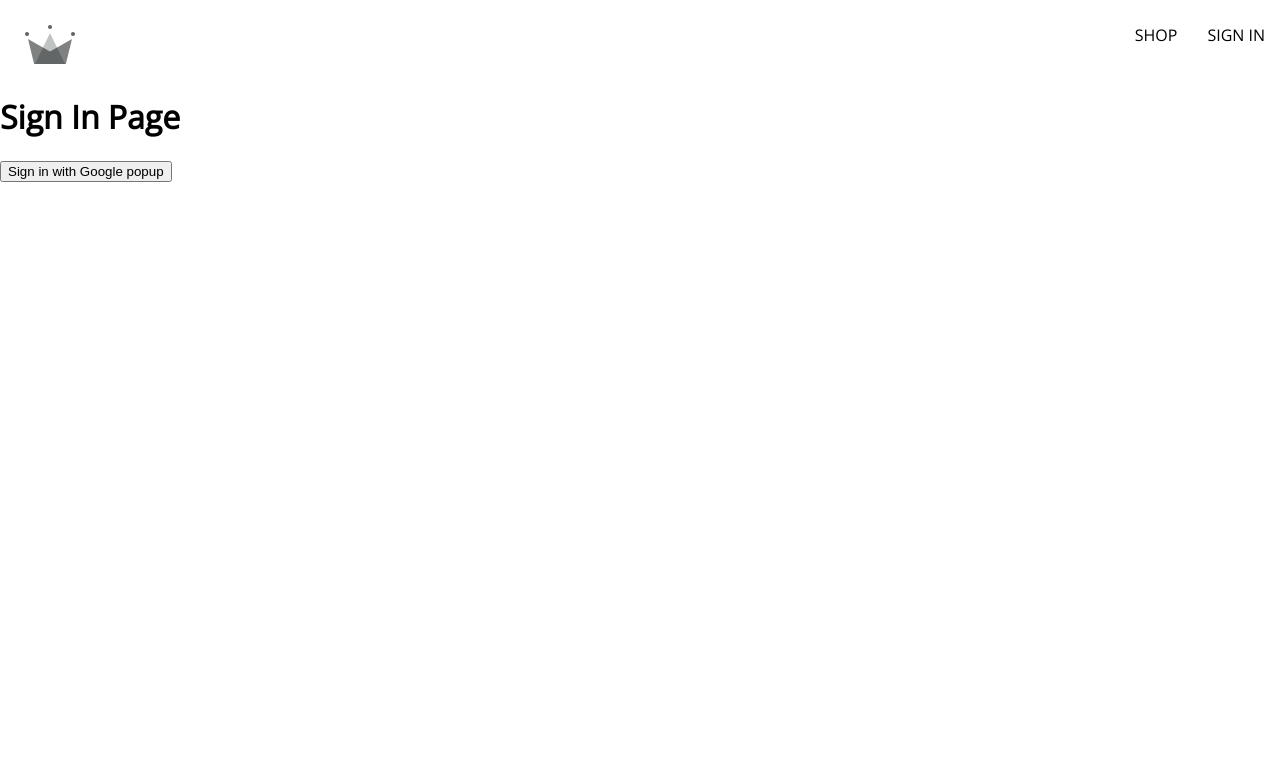
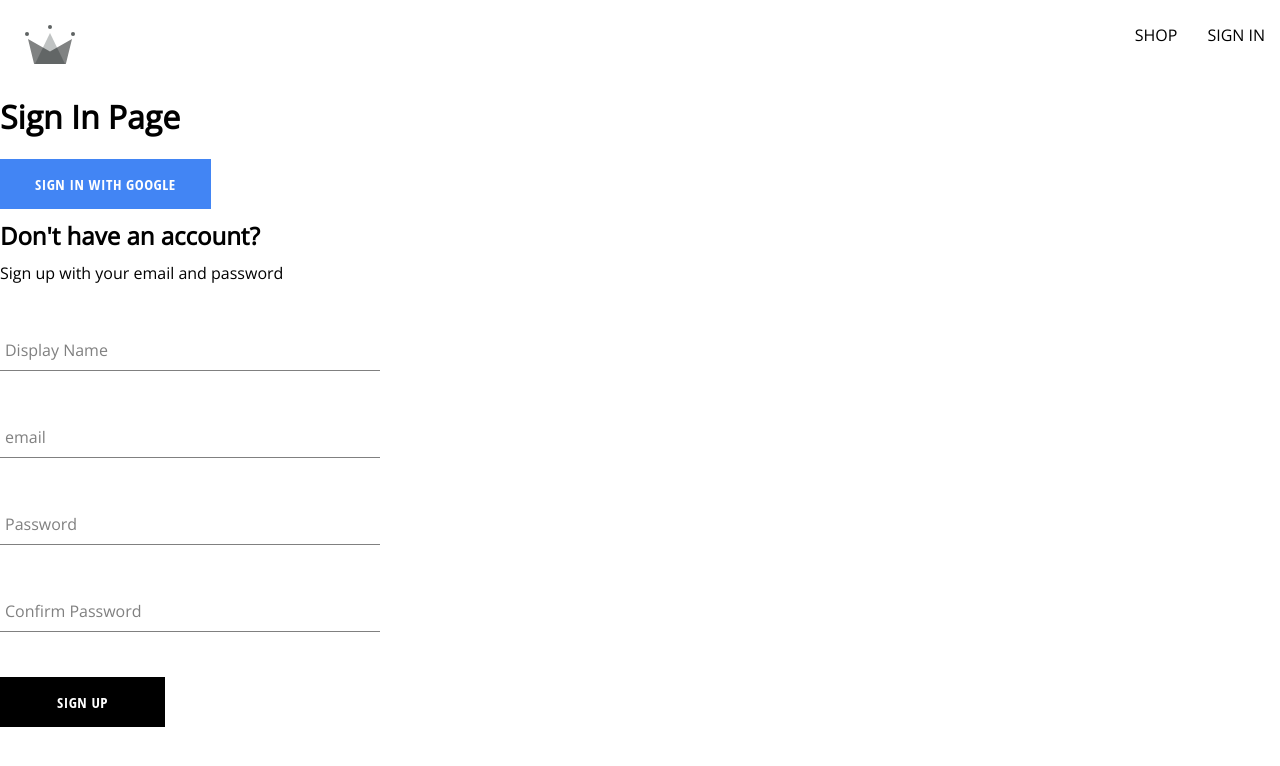
Before and after one commit to gustavojofelix/crw-clothing, a React (Create React App) app: page /sign-in in a window 1280 px wide. Shown: the top 766 px of the page. Built offline with nearby package versions, Linux system fonts and the light colour scheme.

Commit message:
signup, form input, custom button component

```diff
--- /dev/null
+++ b/src/components/button/button.component.jsx
@@ -0,0 +1,19 @@
+import "./button.styles.scss";
+
+const BUTTON_TYPE_CLASSES = {
+  google: "google-sign-in",
+  inverted: "inverted",
+};
+
+const Button = ({ children, buttonType, ...otherProps }) => {
+  return (
+    <button
+      className={`button-container ${BUTTON_TYPE_CLASSES[buttonType]}`}
+      {...otherProps}
+    >
+      {children}
+    </button>
+  );
+};
+
+export default Button;
--- /dev/null
+++ b/src/components/button/button.styles.scss
@@ -0,0 +1,46 @@
+.button-container {
+    min-width: 165px;
+    width: auto;
+    height: 50px;
+    letter-spacing: 0.5px;
+    line-height: 50px;
+    padding: 0 35px 0 35px;
+    font-size: 15px;
+    background-color: black;
+    color: white;
+    text-transform: uppercase;
+    font-family: 'Open Sans Condensed';
+    font-weight: bolder;
+    border: none;
+    cursor: pointer;
+    display: flex;
+    justify-content: center;
+
+    &:hover {
+      background-color: white;
+      color: black;
+      border: 1px solid black;
+    }
+
+    &.google-sign-in {
+      background-color: #4285f4;
+      color: white;
+
+      &:hover {
+        background-color: #357ae8;
+        border: none;
+      }
+    }
+
+    &.inverted {
+      background-color: white;
+      color: black;
+      border: 1px solid black;
+
+      &:hover {
+        background-color: black;
+        color: white;
+        border: none;
+      }
+    }
+  }
--- /dev/null
+++ b/src/components/form-input/form-input.component.jsx
@@ -0,0 +1,20 @@
+import "./form-input.styles.scss";
+
+const FormInput = ({ label, ...otherProps }) => {
+  return (
+    <div className="group">
+      <input className="form-input" {...otherProps} />
+      {label && (
+        <label
+          className={`${
+            otherProps.value.length ? "shrink" : ""
+          } form-input-label`}
+        >
+          {label}
+        </label>
+      )}
+    </div>
+  );
+};
+
+export default FormInput;
--- /dev/null
+++ b/src/components/form-input/form-input.styles.scss
@@ -0,0 +1,54 @@
+$sub-color: grey;
+$main-color: black;
+
+@mixin shrinkLabel {
+  top: -14px;
+  font-size: 12px;
+  color: $main-color;
+}
+
+.group {
+  position: relative;
+  margin: 45px 0;
+
+  .form-input {
+    background: none;
+    background-color: white;
+    color: $sub-color;
+    font-size: 18px;
+    padding: 10px 10px 10px 5px;
+    display: block;
+    width: 100%;
+    border: none;
+    border-radius: 0;
+    border-bottom: 1px solid $sub-color;
+    margin: 25px 0;
+
+    &:focus {
+      outline: none;
+    }
+
+    &:focus ~ .form-input-label {
+      @include shrinkLabel();
+    }
+  }
+
+  input[type='password'] {
+    letter-spacing: 0.3em;
+  }
+
+  .form-input-label {
+    color: $sub-color;
+    font-size: 16px;
+    font-weight: normal;
+    position: absolute;
+    pointer-events: none;
+    left: 5px;
+    top: 10px;
+    transition: 300ms ease all;
+
+    &.shrink {
+      @include shrinkLabel();
+    }
+  }
+}
--- /dev/null
+++ b/src/components/sign-up-form/sign-up-form.component.jsx
@@ -0,0 +1,104 @@
+import { useState } from "react";
+
+import {
+  auth,
+  createAuthUserWithEmailAndPassword,
+  CreateUserDocumentFromAuth,
+} from "../../utils/firebase/firebase.utils";
+import Button from "../button/button.component";
+import FormInput from "../form-input/form-input.component";
+
+import "./sign-up-form.styles.scss";
+
+const defaultFormFields = {
+  displayName: "",
+  email: "",
+  password: "",
+  confirmPassword: "",
+};
+
+const SignUpForm = () => {
+  const [formFields, setFormFields] = useState(defaultFormFields);
+  const { displayName, email, password, confirmPassword } = formFields;
+
+  const handleChange = (event) => {
+    const { name, value } = event.target;
+
+    setFormFields({ ...formFields, [name]: value });
+  };
+
+  const resetFormFields = () => {
+    setFormFields(defaultFormFields);
+  };
+
+  const handleSubmit = async (event) => {
+    event.preventDefault();
+
+    // password matches confirmPassword
+    if (password !== confirmPassword) {
+      alert("Passwords do not match");
+      return;
+    }
+
+    try {
+      // See if the user is is authenticated successfully
+      const { user } = await createAuthUserWithEmailAndPassword(
+        email,
+        password
+      );
+
+      //user.displayName = displayName;
+      await CreateUserDocumentFromAuth(user, { displayName });
+      resetFormFields();
+      // Create user Document on Firestore
+    } catch (error) {}
+  };
+
+  return (
+    <div className="sign-up-container">
+      <h2>Don't have an account?</h2>
+      <span>Sign up with your email and password</span>
+      <form onSubmit={handleSubmit}>
+        <FormInput
+          label="Display Name"
+          type="text"
+          required
+          onChange={handleChange}
+          name="displayName"
+          value={displayName}
+        />
+
+        <FormInput
+          label="email"
+          type="email"
+          required
+          onChange={handleChange}
+          name="email"
+          value={email}
+        />
+
+        <FormInput
+          label="Password"
+          type="password"
+          required
+          onChange={handleChange}
+          name="password"
+          value={password}
+        />
+
+        <FormInput
+          label="Confirm Password"
+          type="password"
+          required
+          onChange={handleChange}
+          name="confirmPassword"
+          value={confirmPassword}
+        />
+
+        <Button type="submit">SIgn Up</Button>
+      </form>
+    </div>
+  );
+};
+
+export default SignUpForm;
--- /dev/null
+++ b/src/components/sign-up-form/sign-up-form.styles.scss
@@ -0,0 +1,9 @@
+.sign-up-container{
+    display: flex;
+    flex-direction: column;
+    width: 380px;
+
+    h2{
+        margin: 10px 0;
+    }
+}
--- a/src/routes/sign-in/sign-in.component.jsx
+++ b/src/routes/sign-in/sign-in.component.jsx
@@ -1,9 +1,21 @@
+import Button from "../../components/button/button.component";
+import SignUpForm from "../../components/sign-up-form/sign-up-form.component";
 import {
   signInWithGooglePopup,
   CreateUserDocumentFromAuth,
 } from "../../utils/firebase/firebase.utils";
 
 const SignIn = () => {
+  /*useEffect(() => {
+    const fetchData = async () => {
+      const response = await getRedirectResult(auth);
+      if (response) {
+        const userDocRef = await CreateUserDocumentFromAuth(response.user);
+      }
+    };
+    fetchData();
+  }, []);*/
+
   const logGoogleUser = async () => {
     const { user } = await signInWithGooglePopup();
     const userDocRef = await CreateUserDocumentFromAuth(user);
@@ -12,7 +24,10 @@
   return (
     <div>
       <h1>Sign In Page</h1>
-      <button onClick={logGoogleUser}> Sign in with Google popup</button>
+      <Button buttonType="google" onClick={logGoogleUser}>
+        Sign in with Google
+      </Button>
+      <SignUpForm />
     </div>
   );
 };
--- a/src/utils/firebase/firebase.utils.js
+++ b/src/utils/firebase/firebase.utils.js
@@ -4,6 +4,7 @@
   signInWithPopup,
   signInWithRedirect,
   GoogleAuthProvider,
+  createUserWithEmailAndPassword,
 } from "firebase/auth";
 import { getFirestore, doc, getDoc, setDoc } from "firebase/firestore";
 
@@ -20,26 +21,28 @@
 // Initialize Firebase
 const firebaseApp = initializeApp(firebaseConfig);
 
-const provider = new GoogleAuthProvider();
+const googleProvider = new GoogleAuthProvider();
 
-provider.setCustomParameters({
+googleProvider.setCustomParameters({
   prompt: "select_account",
 });
 
 export const auth = getAuth();
-export const signInWithGooglePopup = () => signInWithPopup(auth, provider);
+
+export const signInWithGooglePopup = () =>
+  signInWithPopup(auth, googleProvider);
+export const signInWithGoogleRedirect = () =>
+  signInWithRedirect(auth, googleProvider);
 
 export const db = getFirestore();
 
-export const CreateUserDocumentFromAuth = async (userAuth) => {
+export const CreateUserDocumentFromAuth = async (
+  userAuth,
+  additionalInformation = {}
+) => {
   const userDocRef = doc(db, "users", userAuth.uid);
 
-  console.log(userDocRef);
-
   const userSnapshot = await getDoc(userDocRef);
-
-  console.log(userSnapshot);
-  console.log(userSnapshot.exists());
 
   if (!userSnapshot.exists()) {
     const { displayName, email } = userAuth;
@@ -50,9 +53,18 @@
         displayName,
         email,
         createdAt,
+        ...additionalInformation,
       });
     } catch (error) {
       console.log("Error createing the user", error.message);
     }
   }
+
+  return userDocRef;
 };
+
+export const createAuthUserWithEmailAndPassword = async (email, password) => {
+  if (!email || !password) return;
+
+  return await createUserWithEmailAndPassword(auth, email, password);
+};
```
